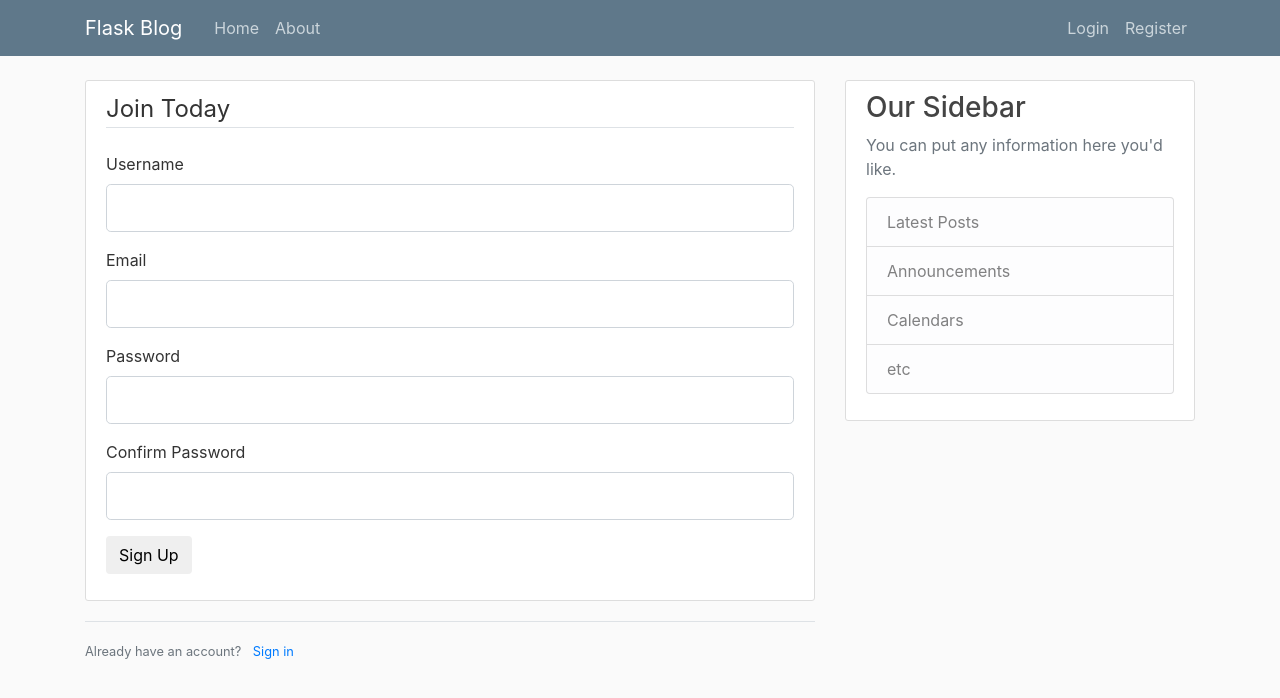
After one commit to sbg-dev/crafting_flask, a Flask app: page /register in a window 1280 px wide. The commit adds this page. Shown: the top 698 px of the page. Run offline with Flask 2, Linux system fonts and the light colour scheme; some libraries are stand-ins or nearby versions.

Commit message:
Registration form works. Data validation pending.

```diff
--- a/flaskblog.py
+++ b/flaskblog.py
@@ -1,5 +1,8 @@
-from flask import Flask, render_template, url_for
+from flask import Flask, render_template, url_for, flash, redirect
+from forms import RegistrationForm, LoginForm
 app = Flask(__name__)
+
+app.config['SECRET_KEY'] = '8194320ea968946102e036d8e7ed4230'
 
 posts = [
     {
@@ -26,5 +29,18 @@ def home():
 def about():
     return render_template('about.html', title='About')
 
+@app.route("/register", methods=['GET', 'POST'])
+def register():
+    form = RegistrationForm()
+    if form.validate_on_submit():
+        flash(f'Account created for {form.username.data}!', 'success')
+        return redirect(url_for('home'))
+    return render_template('register.html', title='Register', form=form)
+
+@app.route("/login")
+def login():
+    form = LoginForm()
+    return render_template('login.html', title='Login', form=form)
+
 if __name__ == "__main__":
     app.run(debug=True)
--- /dev/null
+++ b/forms.py
@@ -0,0 +1,16 @@
+from flask_wtf import FlaskForm
+from wtforms import StringField, PasswordField, SubmitField, BooleanField
+from wtforms.validators import DataRequired, Length, Email, EqualTo
+
+class RegistrationForm(FlaskForm):
+    username = StringField('Username', validators=[DataRequired(), Length(min=2, max=20)])
+    email = StringField('Email', validators=[DataRequired(), Email()])
+    password = PasswordField('Password', validators=[DataRequired()])
+    confirm_password = PasswordField('Confirm Password', validators=[DataRequired(), EqualTo('password')])
+    submit = SubmitField('Sign Up')
+
+class LoginForm(FlaskForm):
+    email = StringField('Email', validators=[DataRequired(), Email()])
+    password = PasswordField('Password', validators=[DataRequired()])
+    remember = BooleanField('Remember Me')
+    submit = SubmitField('Login')
--- a/templates/layout.html
+++ b/templates/layout.html
@@ -39,6 +39,15 @@
     <main role="main" class="container">
       <div class="row">
         <div class="col-md-8">
+            {% with messages = get_flashed_messages(with_categories=true) %}
+                {% if messages %}
+                    {% for category, message in messages %}
+                        <div class="alert alert-{{ category }}">
+                            {{ message }}
+                        </div>
+                    {% endfor %}
+                {% endif %}
+            {% endwith %}
           {% block content %}{% endblock %}
         </div>
         <div class="col-md-4">
--- /dev/null
+++ b/templates/login.html
@@ -0,0 +1,6 @@
+{% extends "layout.html" %}
+{% block content %}
+    {% for post in posts %}
+
+    {% endfor %}
+{% endblock content %}
--- /dev/null
+++ b/templates/register.html
@@ -0,0 +1,35 @@
+{% extends "layout.html" %}
+{% block content %}
+    <div class="content-section">
+        <form method="POST" action="">
+            {{ form.hidden_tag() }}
+            <fieldset class="form_group">
+                <legend class="border-bottom mb-4">Join Today</legend>
+                <div class="form-group">
+                    {{ form.username.label(class="form-control-label") }}
+                    {{ form.username(class="form-control form-control-lg") }}
+                </div>
+                <div class="form-group">
+                    {{ form.email.label(class="form-control-label") }}
+                    {{ form.email(class="form-control form-control-lg") }}
+                </div>
+                <div class="form-group">
+                    {{ form.password.label(class="form-control-label") }}
+                    {{ form.password(class="form-control form-control-lg") }}
+                </div>
+                <div class="form-group">
+                    {{ form.confirm_password.label(class="form-control-label") }}
+                    {{ form.confirm_password(class="form-control form-control-lg") }}
+                </div>
+            </fieldset>
+            <div class="form-group">
+                {{ form.submit(class="btn btn-outline-online-info") }}
+            </div>
+        </form>
+    </div>
+    <div class="border-top pt-3">
+        <small class="text-muted">
+        Already have an account? <a class="ml-2" href="{{ url_for('login') }}">Sign in</a>
+        </small>
+    </div>
+{% endblock content %}
```
Also changed, not shown: 1 other file.
